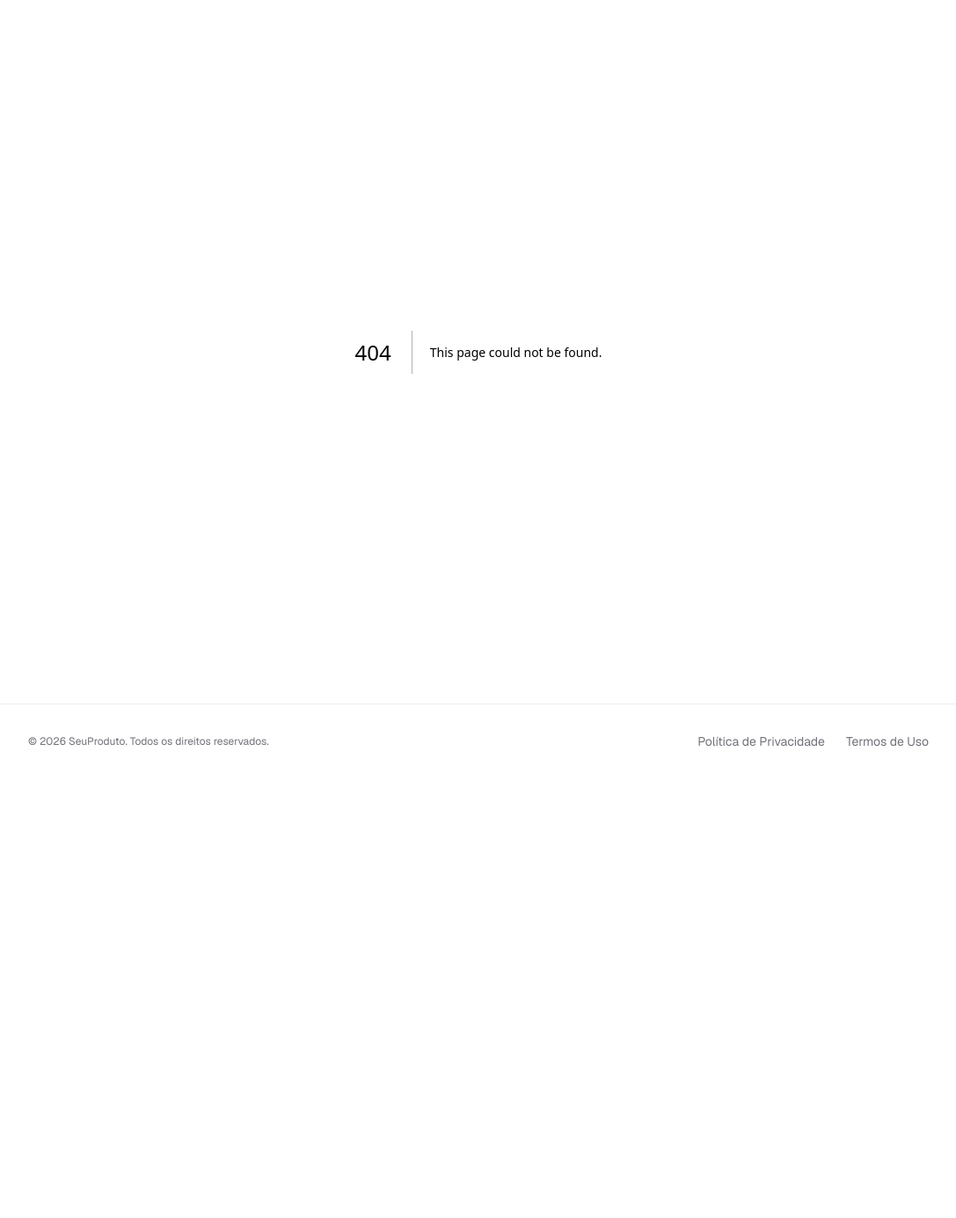
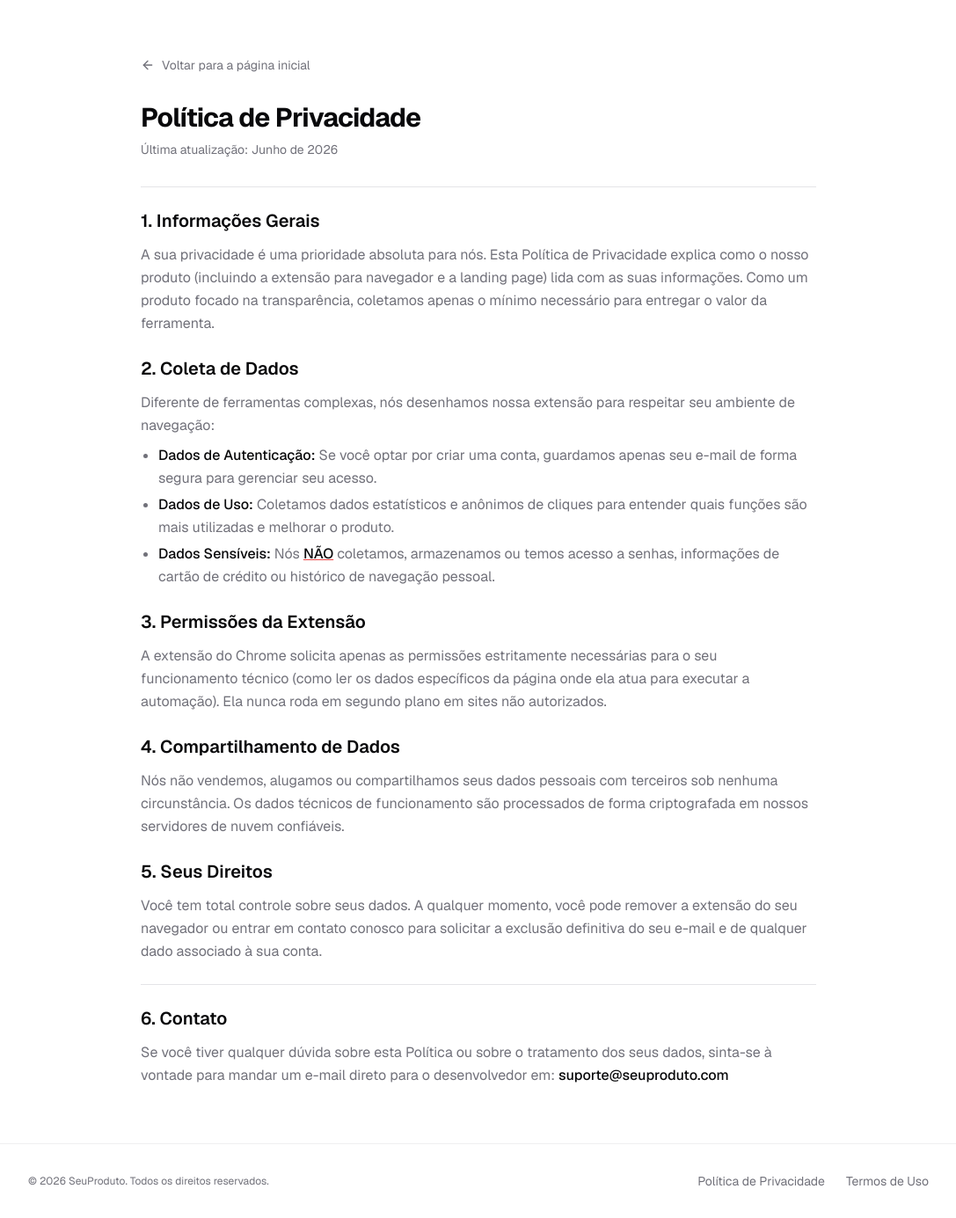
Before and after one commit to CarlosEduardo7700/landing-page-wxt, a Next.js app: page /privacy in a window 1280 px wide. Before the commit this address had no page. Shown: the whole page at 88% size, without its empty margins (96-1183 px from the left). Before the commit the page ends 885 px from the top, so only its background shows below. Built offline with nearby package versions, Linux system fonts and the light colour scheme.

Commit message:
feat: add Privacy Policy page with detailed data handling information

```diff
--- /dev/null
+++ b/src/app/privacy/page.tsx
@@ -0,0 +1,93 @@
+import Link from "next/link";
+import { ArrowLeft } from "lucide-react";
+
+export const metadata = {
+  title: "Política de Privacidade | SeuProduto",
+  description: "Entenda como lidamos com os seus dados de forma segura e transparente.",
+};
+
+const styles = {
+  page: "min-h-screen bg-background text-foreground py-16 px-6",
+  container: "max-w-3xl mx-auto",
+  backLink: "inline-flex items-center gap-2 text-sm text-muted-foreground hover:text-foreground transition-colors mb-8 group",
+  backIcon: "w-4 h-4 group-hover:-translate-x-1 transition-transform",
+  title: "text-3xl font-bold tracking-tight mb-2",
+  lastUpdated: "text-sm text-muted-foreground mb-8",
+  content: "space-y-6 text-base leading-relaxed text-muted-foreground",
+  sectionBordered: "border-t border-border pt-6",
+  sectionHeading: "text-xl font-semibold text-foreground mb-3",
+  list: "list-disc pl-5 space-y-1",
+  highlight: "text-foreground font-medium",
+  sensitive: "underline decoration-destructive text-foreground font-medium",
+};
+
+export default function PrivacyPolicy() {
+  return (
+    <div className={styles.page}>
+      <div className={styles.container}>
+
+        <Link
+          href="/"
+          className={styles.backLink}
+        >
+          <ArrowLeft className={styles.backIcon} />
+          Voltar para a página inicial
+        </Link>
+
+        <h1 className={styles.title}>Política de Privacidade</h1>
+        <p className={styles.lastUpdated}>Última atualização: Junho de 2026</p>
+
+        <div className={styles.content}>
+
+          <section className={styles.sectionBordered}>
+            <h2 className={styles.sectionHeading}>1. Informações Gerais</h2>
+            <p>
+              A sua privacidade é uma prioridade absoluta para nós. Esta Política de Privacidade explica como o nosso produto (incluindo a extensão para navegador e a landing page) lida com as suas informações. Como um produto focado na transparência, coletamos apenas o mínimo necessário para entregar o valor da ferramenta.
+            </p>
+          </section>
+
+          <section>
+            <h2 className={styles.sectionHeading}>2. Coleta de Dados</h2>
+            <p className="mb-2">
+              Diferente de ferramentas complexas, nós desenhamos nossa extensão para respeitar seu ambiente de navegação:
+            </p>
+            <ul className={styles.list}>
+              <li><strong className={styles.highlight}>Dados de Autenticação:</strong> Se você optar por criar uma conta, guardamos apenas seu e-mail de forma segura para gerenciar seu acesso.</li>
+              <li><strong className={styles.highlight}>Dados de Uso:</strong> Coletamos dados estatísticos e anônimos de cliques para entender quais funções são mais utilizadas e melhorar o produto.</li>
+              <li><strong className={styles.highlight}>Dados Sensíveis:</strong> Nós <span className={styles.sensitive}>NÃO</span> coletamos, armazenamos ou temos acesso a senhas, informações de cartão de crédito ou histórico de navegação pessoal.</li>
+            </ul>
+          </section>
+
+          <section>
+            <h2 className={styles.sectionHeading}>3. Permissões da Extensão</h2>
+            <p>
+              A extensão do Chrome solicita apenas as permissões estritamente necessárias para o seu funcionamento técnico (como ler os dados específicos da página onde ela atua para executar a automação). Ela nunca roda em segundo plano em sites não autorizados.
+            </p>
+          </section>
+
+          <section>
+            <h2 className={styles.sectionHeading}>4. Compartilhamento de Dados</h2>
+            <p>
+              Nós não vendemos, alugamos ou compartilhamos seus dados pessoais com terceiros sob nenhuma circunstância. Os dados técnicos de funcionamento são processados de forma criptografada em nossos servidores de nuvem confiáveis.
+            </p>
+          </section>
+
+          <section>
+            <h2 className={styles.sectionHeading}>5. Seus Direitos</h2>
+            <p>
+              Você tem total controle sobre seus dados. A qualquer momento, você pode remover a extensão do seu navegador ou entrar em contato conosco para solicitar a exclusão definitiva do seu e-mail e de qualquer dado associado à sua conta.
+            </p>
+          </section>
+
+          <section className={styles.sectionBordered}>
+            <h2 className={styles.sectionHeading}>6. Contato</h2>
+            <p>
+              Se você tiver qualquer dúvida sobre esta Política ou sobre o tratamento dos seus dados, sinta-se à vontade para mandar um e-mail direto para o desenvolvedor em: <span className={styles.highlight}>suporte@seuproduto.com</span>
+            </p>
+          </section>
+
+        </div>
+      </div>
+    </div>
+  );
+}
```
